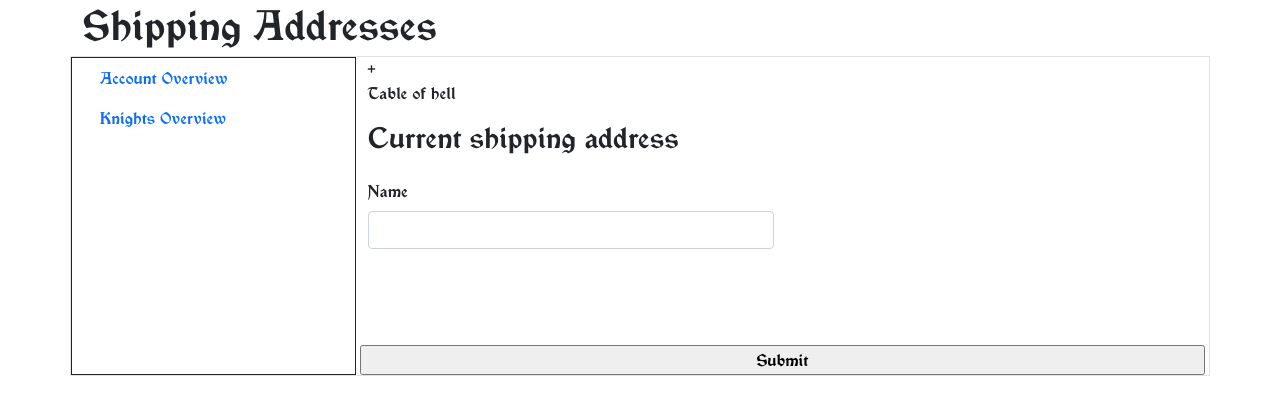
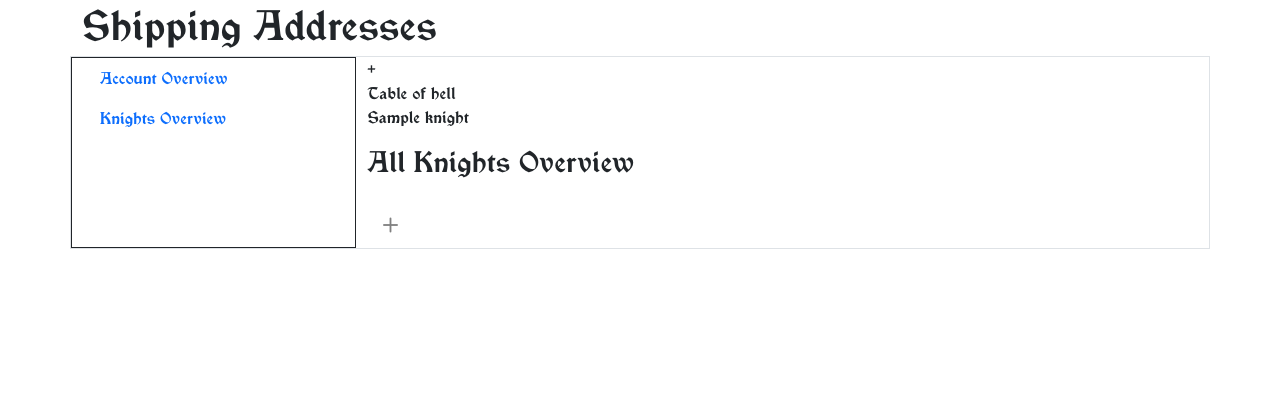
Before and after one commit to Lum1naT/slamburk-django, a Django app: template slamburk/main/templates/main/user_knights_overview.html in a window 1280 px wide. Shown: the part 102-517 px from the top of the page. Run offline with Django 4.2, Linux system fonts and the light colour scheme; the template is opened without the code that fills it: values that come from a table or form of the project are taken from there, others are empty; tables that the repository leaves empty hold one stand-in row (values such as "Sample post").

Commit message:
fuck forms

```diff
--- a/slamburk/main/forms.py
+++ b/slamburk/main/forms.py
@@ -2,7 +2,7 @@ from django import forms
 from django.forms.widgets import PasswordInput
 from django.utils.translation import gettext as _
 
-from .models import CREW_CHOICES
+from .models import CREW_CHOICES, Crew
 
 
 class RegisterForm(forms.Form):
@@ -24,7 +24,17 @@ class LoginForm(forms.Form):
 
 
 class CreateKnightForm(forms.Form):
+
+    def _get_all_active_crews():
+        try:
+            query = Crew.objects.filter(active=True)
+            result = []
+            for crew in query:
+                result.append((crew.name[0:1], crew))
+            return query
+        except Crew.DoesNotExist:
+            return False
     name = forms.CharField(label=_('Name'), widget=forms.TextInput(
         attrs={'class': 'form-control', "id": "nameInput"}))
-    crew = forms.ChoiceField(label=_('Crew'), choices=CREW_CHOICES, widget=forms.Select(
-        attrs={'class': 'form-control', "id": "crewInput"}))
+    crew = forms.ModelMultipleChoiceField(label=_('Crew'), queryset=_get_all_active_crews(), widget=forms.RadioSelect(
+        attrs={"id": "crewInput"}))
--- a/slamburk/main/models.py
+++ b/slamburk/main/models.py
@@ -58,7 +58,7 @@ class Crew(models.Model):
     capacity = models.IntegerField(_("Capacity"), default=30)
     active = models.BooleanField(_("Active"), default=True)
     upload = models.ImageField(_("Crest"),
-                               upload_to='main/static/uploads/crests/', blank=True, null=True, default=None)
+                               upload_to='uploads/', blank=True, null=True, default=None)
     created_at = models.DateTimeField(editable=False)
     modified_at = models.DateTimeField()
 
--- a/slamburk/main/templates/main/account_personal.html
+++ b/slamburk/main/templates/main/account_personal.html
@@ -16,7 +16,7 @@
         <div class="col-3 border-dark border-end">
         <nav class="nav flex-column">
             <a class="nav-link active" aria-current="page" href="/ucet">{% trans "Personal information" %}</a>
-            <a class="nav-link" href="/ucet/adresy">{% trans "Shipping addresses" %}</a>
+            <a class="nav-link" href="/rytiri">{% trans "Shipping addresses" %}</a>
         </nav>
         </div>
         <div class="col-9">
--- a/slamburk/main/templates/main/user_knights_overview.html
+++ b/slamburk/main/templates/main/user_knights_overview.html
@@ -27,29 +27,14 @@
                     </div>
                     <div class="col-md-9">
                     <table>Table of hell</table>
+                       {% for knight in knights %}
+                       <tr>       {{ knight.name }}</tr>
+                        {% endfor %}
                     </div>
                 </div>
-                <h3>{% trans "Current shipping address" %}</h3>
-                <div class="col-md-6">
-                  <label for="nameInput" class="form-label">{{ form.name.label }}</label>
-                                {{ form.name }}
-                </div>
-                <div class="col-md-6">
-                  <label for="surnameInput" class="form-label">{{ form.surname.label }}</label>
-                                {{ form.surname }}
-                </div>
-                <div class="col-md-12">
-                  <label for="emailInput" class="form-label">{{ form.email.label }}</label>
-                                {{ form.email }}
-                </div>
-                <div class="col-md-6">
-                  <label for="dobInput" class="form-label">{{ form.date_of_birth.label }}</label>
-                                {{ form.date_of_birth }}
-                </div>
+                <h3>{% trans "All Knights Overview" %}</h3>
+                <a href="/novy-rytir"><i class="bi-plus icon mx-2" role="img" aria-label="Plus"></i> </a>
 
-                {% csrf_token %}
-                <input type="submit" value="Submit">
-            </form>
         </div>
     </div>
 
--- a/slamburk/slamburk/settings.py
+++ b/slamburk/slamburk/settings.py
@@ -147,6 +147,9 @@ STATICFILES_DIRS = (
 )
 
 STATIC_ROOT = os.path.join(BASE_DIR, 'staticfiles')
+UPLOAD_ROOT = os.path.join(BASE_DIR, 'uploads')
+UPLOAD_URL = '/uploads/'
+
 
 # Default primary key field type
 # https://docs.djangoproject.com/en/4.0/ref/settings/#default-auto-field
--- a/slamburk/slamburk/urls.py
+++ b/slamburk/slamburk/urls.py
@@ -15,8 +15,13 @@ Including another URLconf
 """
 from django.contrib import admin
 from django.urls import path, include
+from django.conf import settings
+from django.conf.urls.static import static
 
 urlpatterns = [
     path('', include('main.urls')),
     path('admin/', admin.site.urls),
 ]
+
+urlpatterns += static(settings.UPLOAD_URL,
+                      document_root=settings.UPLOAD_ROOT)
```
Also changed, not shown: slamburk/main/templates/main/create_knight.html (+16 -3 lines), slamburk/main/views.py (+23 -2 lines), slamburk/main/static/uploads/crests/slamburk-snopy-122x140.png (added), slamburk/uploads/10twoo.png (added), slamburk/uploads/e9f89d70f5dda9b1fd4b00532f0d0e2c.jpg (deleted), slamburk/uploads/open_book.jpg (added).
